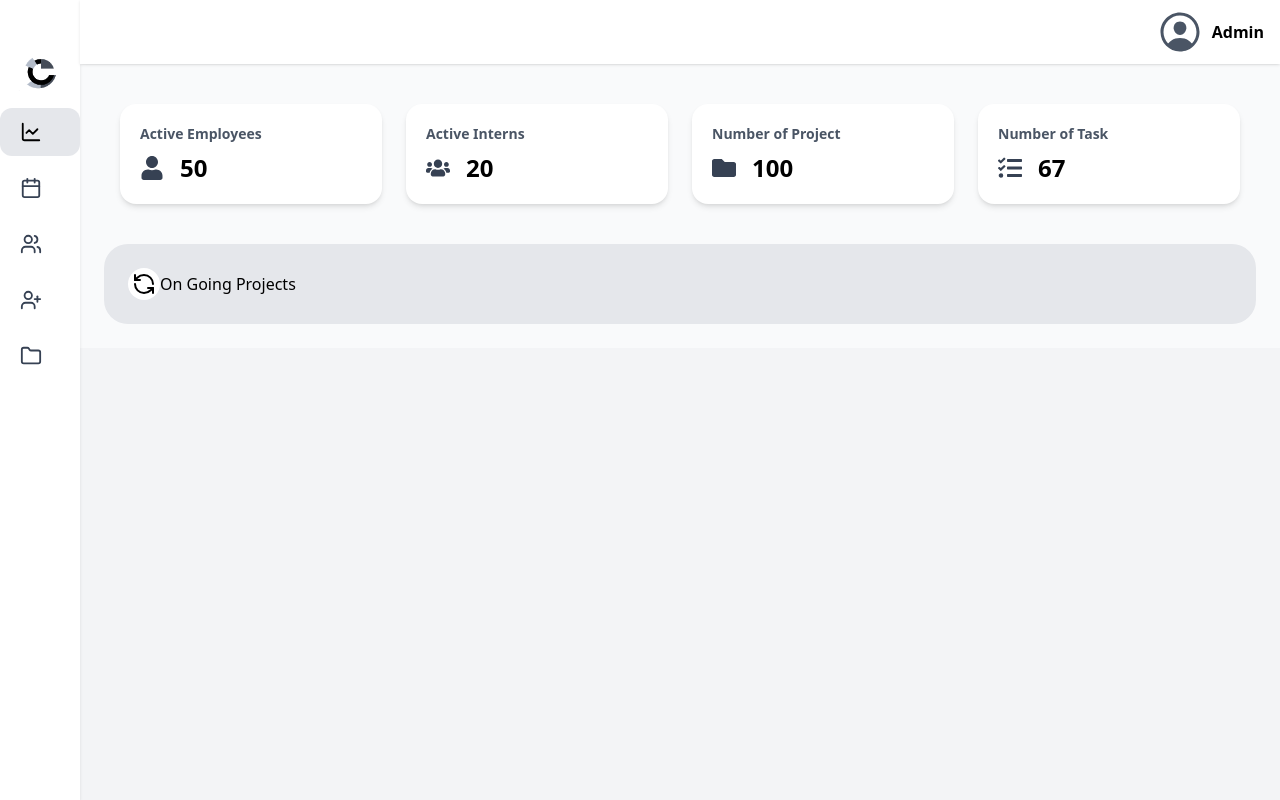
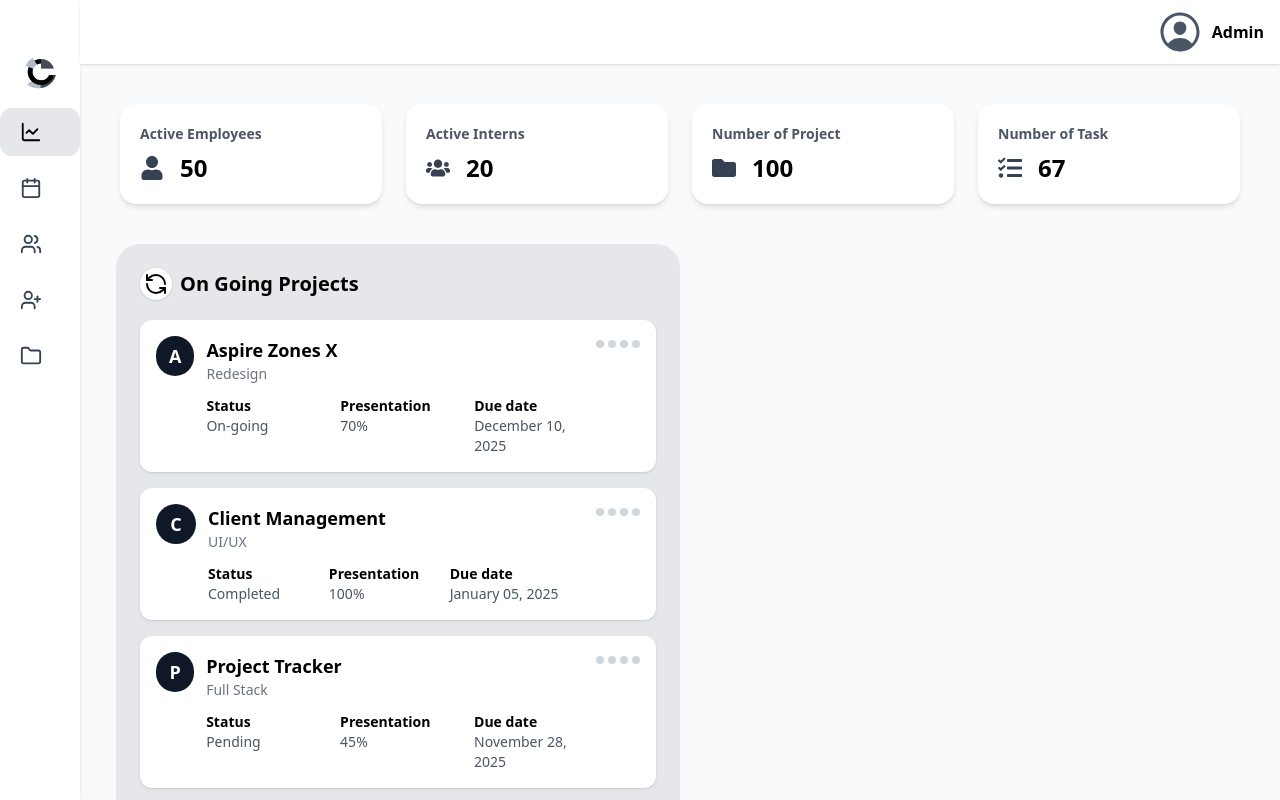
Before and after one commit to praveenkvellinezhi/Admin-Dashboard, a React app: page / in a window 1280 px wide. Shown: the top 800 px of the page. Built offline with nearby package versions, Linux system fonts and the light colour scheme; the HTML template or start-up script is replaced by a standard one.

Commit message:
created ongoing projects list

```diff
--- a/src/Features/Dashboard/Components/OngoingProjects.jsx
+++ b/src/Features/Dashboard/Components/OngoingProjects.jsx
@@ -1,8 +1,8 @@
-import React from 'react'
-import { RefreshCcw } from 'lucide-react';
+import React from "react";
+import { RefreshCcw } from "lucide-react";
 
 function OngoingProjects() {
- const projects = [
+  const projects = [
     {
       title: "Aspire Zones X",
       subtitle: "Redesign",
@@ -32,26 +32,67 @@ function OngoingProjects() {
       due: "December 20, 2025",
     },
   ];
+
   return (
-    <div className='bg-gray-200 rounded-3xl p-6'>
-         {/* Section Header */}
+    <div className="bg-gray-200 rounded-3xl p-6 w-full ml-3">
+      {/* Section Header */}
+      <div className="flex items-center mb-5">
+        <div className="bg-white rounded-4xl w-8 h-8 flex items-center justify-center shadow-sm">
+          <RefreshCcw />
+        </div>
 
-         <div className='flex items-center'>
-            <div className='bg-white rounded-4xl w-8 h-8 flex items-center justify-center'>
-                 <RefreshCcw  /></div>
+        <h2 className="font-semibold ml-2 text-xl">On Going Projects</h2>
+      </div>
 
+      {/* Project Cards */}
+      <div className="space-y-4">
+        {projects.map((p, index) => (
+          <div
+            key={index}
+            className="bg-white rounded-xl p-4 flex items-start justify-between shadow-sm"
+          >
+            {/* LEFT SECTION */}
+            <div className="flex items-start gap-3">
+              {/* Icon with First Letter */}
+              <div className="w-10 h-10 rounded-full bg-gray-900 text-white flex items-center justify-center text-lg font-semibold">
+                {p.title.charAt(0)}
+              </div>
+
+              {/* Text Section */}
               <div>
-                <h2>On Going Projects</h2>
+                <h3 className="font-semibold text-lg">{p.title}</h3>
+                <p className="text-gray-500 text-sm">{p.subtitle}</p>
+
+                {/* Grid Info */}
+                <div className="grid grid-cols-3 gap-3 mt-3 text-sm">
+                  <div>
+                    <p className="font-semibold">Status</p>
+                    <p className="text-gray-600">{p.status}</p>
+                  </div>
+                  <div>
+                    <p className="font-semibold">Presentation</p>
+                    <p className="text-gray-600">{p.progress}%</p>
+                  </div>
+                  <div>
+                    <p className="font-semibold">Due date</p>
+                    <p className="text-gray-600">{p.due}</p>
+                  </div>
+                </div>
               </div>
-         </div>
-            {/* Card List */}
-            <div className='flex flex-col gap-5'>
-                {projects.map((item,index)=>{
-                    const FirstLetter= item.title.charAt(0).toUpperCase();
-                })}
             </div>
+
+            {/* RIGHT — Grey Dots */}
+            <div className="flex space-x-1 mt-1">
+              <span className="w-2 h-2 bg-gray-300 rounded-full"></span>
+              <span className="w-2 h-2 bg-gray-300 rounded-full"></span>
+              <span className="w-2 h-2 bg-gray-300 rounded-full"></span>
+              <span className="w-2 h-2 bg-gray-300 rounded-full"></span>
+            </div>
+          </div>
+        ))}
+      </div>
     </div>
-  )
+  );
 }
 
-export default OngoingProjects
+export default OngoingProjects;
--- a/src/Features/Dashboard/Pages/Dashboard.jsx
+++ b/src/Features/Dashboard/Pages/Dashboard.jsx
@@ -7,7 +7,14 @@ export default function Dashboard() {
 
       <div className="space-y-6">
         <StatCard />
-      <OngoingProjects />
+
+
+        <div className="grid grid-cols-1 md:grid-cols-2 gap-6 w-full">
+           <OngoingProjects />
+
+
+        </div>
+
     </div>
   );
 }
```
